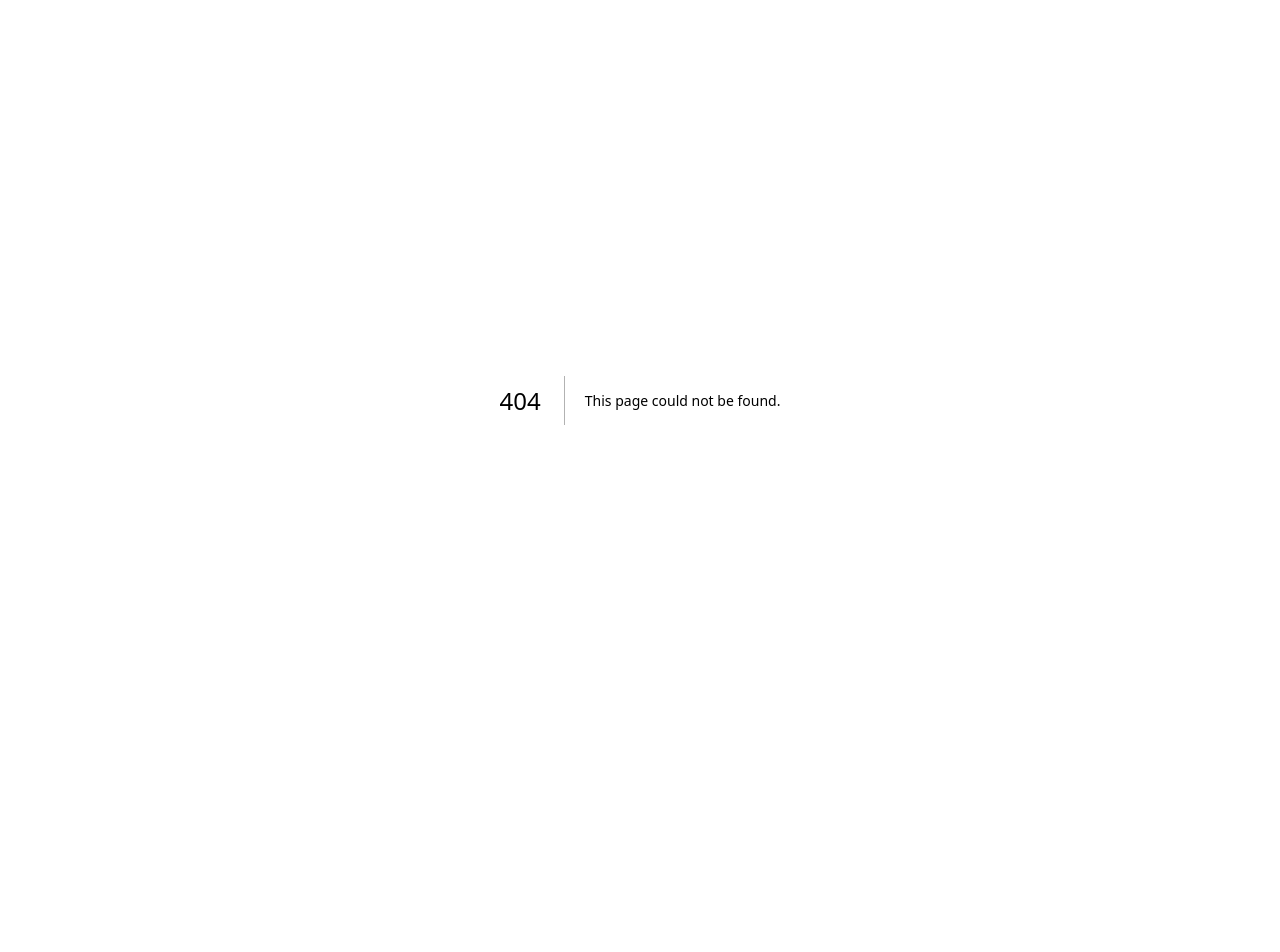
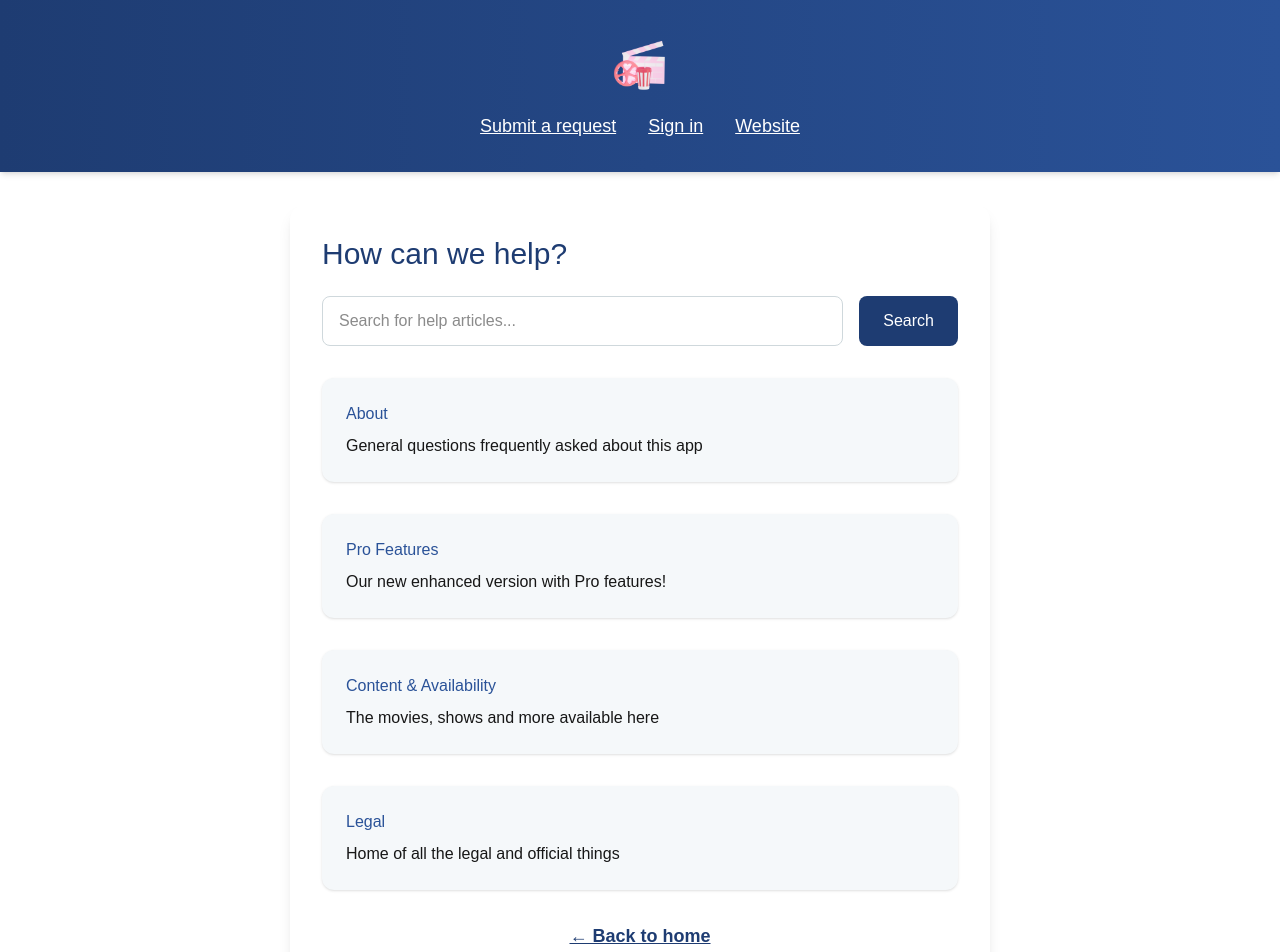
Before and after one commit to ayaosamaramadan/Movies, a Next.js app: page /help in a window 1280 px wide. Before the commit this address had no page. Shown: the top 952 px of the page. Before the commit the page ends 800 px from the top, so only its background shows below. Built offline with nearby package versions, Linux system fonts and the light colour scheme.

Commit message:
add Help component with content

```diff
--- a/src/components/Navbar/comp/nav.tsx
+++ b/src/components/Navbar/comp/nav.tsx
@@ -35,7 +35,7 @@ const Nav = () => {
                   <MdMail className="text-white mb-10 text-2xl hover:text-yellow-400 transition-colors duration-300" />
                 </Link>
 
-                <Link href="/section6">
+                <Link href="/help">
                   <FaMessage className="text-white mb-10 text-2xl hover:text-yellow-400 transition-colors duration-300" />
                 </Link>
               </div>
--- /dev/null
+++ b/src/pages/help/index.tsx
@@ -0,0 +1,88 @@
+import Image from "next/image";
+
+const Help = () => {
+    return (<>
+    <a
+      href="#main-content"
+      className="skip-link absolute left-[-999px] top-auto w-[1px] h-[1px] overflow-hidden bg-[#222] text-white p-2 z-[1000] transition-[left] duration-300 focus:left-0"
+      onFocus={e => (e.currentTarget.style.left = '0')}
+      onBlur={e => (e.currentTarget.style.left = '-999px')}
+    >
+      Skip to main content
+    </a>
+    <header className="bg-gradient-to-r from-[#1e3c72] to-[#2a5298] text-white py-8 px-4 text-center shadow-md">
+      <Image
+      src="/logo.webp"
+      alt="Movies Help Center Logo"
+      className="mx-auto mb-4 h-16 w-auto"
+      width={64}
+      height={64}
+      />
+      <nav className="flex justify-center gap-8 text-lg">
+      <a href="/submit-request" className="underline text-white">
+        Submit a request
+      </a>
+      <a href="/sign-in" className="underline text-white">
+        Sign in
+      </a>
+      <a
+        href="https://yourwebsite.com"
+        className="underline text-white"
+        target="_blank"
+        rel="noopener noreferrer"
+      >
+        Website
+      </a>
+      </nav>
+    </header>
+    <main
+      id="main-content"
+      className="max-w-[700px] mx-auto my-8 p-8 bg-white rounded-2xl shadow-lg"
+    >
+      <h2 className="text-3xl mb-6 text-[#1e3c72]">How can we help?</h2>
+      <form className="flex gap-4 mb-8">
+      <label htmlFor="search" className="sr-only">
+        Search
+      </label>
+      <input
+        id="search"
+        type="search"
+        placeholder="Search for help articles..."
+        className="flex-1 py-3 px-4 rounded-lg border border-[#cfd8dc] text-base outline-none transition-colors duration-200 focus:border-[#1e3c72]"
+      />
+      <button
+        type="submit"
+        className="bg-[#1e3c72] text-white border-none rounded-lg py-3 px-6 text-base cursor-pointer transition-colors duration-200 hover:bg-[#2a5298]"
+      >
+        Search
+      </button>
+      </form>
+      <section className="mb-8 p-6 bg-[#f5f8fa] rounded-xl shadow">
+      <h3 className="text-[#2a5298] mb-2">About</h3>
+      <p>General questions frequently asked about this app</p>
+      </section>
+      <section className="mb-8 p-6 bg-[#f5f8fa] rounded-xl shadow">
+      <h3 className="text-[#2a5298] mb-2">Pro Features</h3>
+      <p>Our new enhanced version with Pro features!</p>
+      </section>
+      <section className="mb-8 p-6 bg-[#f5f8fa] rounded-xl shadow">
+      <h3 className="text-[#2a5298] mb-2">Content &amp; Availability</h3>
+      <p>The movies, shows and more available here</p>
+      </section>
+      <section className="mb-8 p-6 bg-[#f5f8fa] rounded-xl shadow">
+      <h3 className="text-[#2a5298] mb-2">Legal</h3>
+      <p>Home of all the legal and official things</p>
+      </section>
+      <div className="text-center mt-8">
+      <a
+        href="/"
+        className="text-[#1e3c72] underline font-semibold text-lg"
+      >
+        ← Back to home
+      </a>
+      </div>
+    </main>
+    </>  );
+}
+
+export default Help;
```
